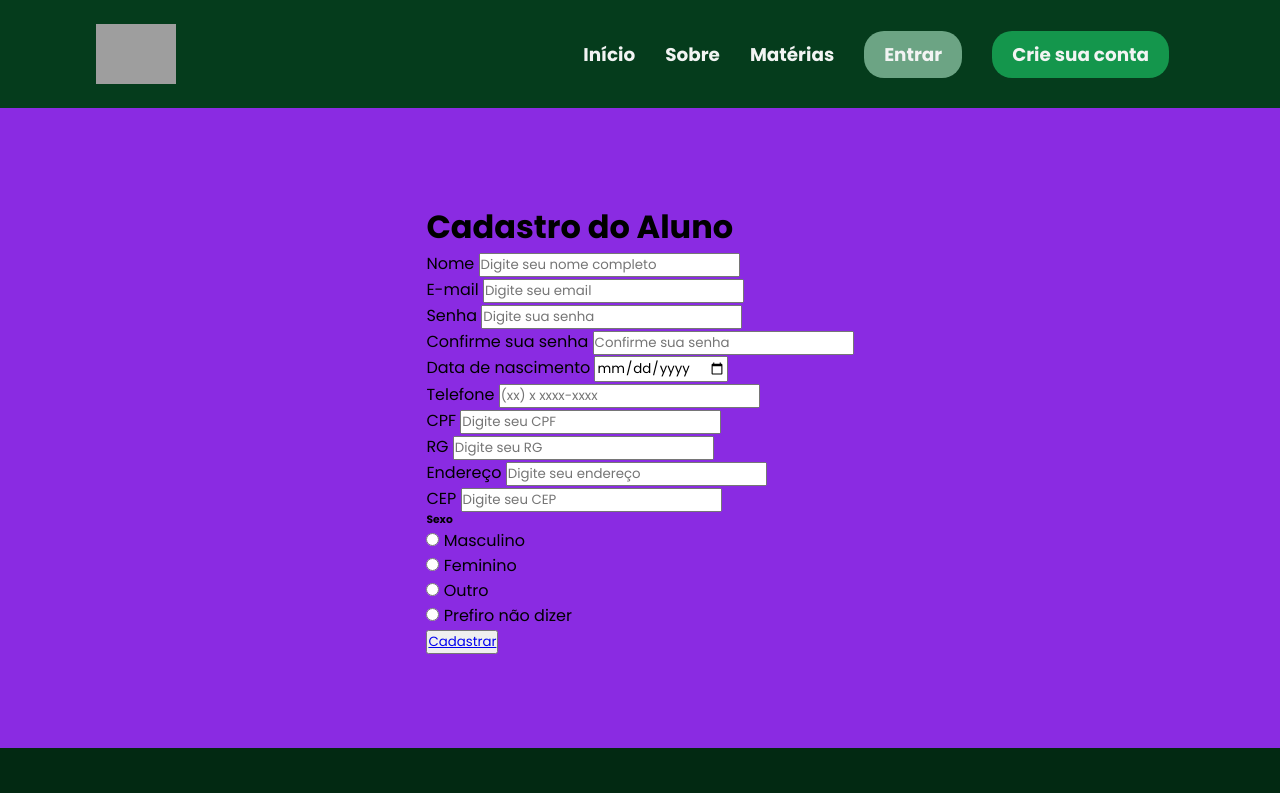
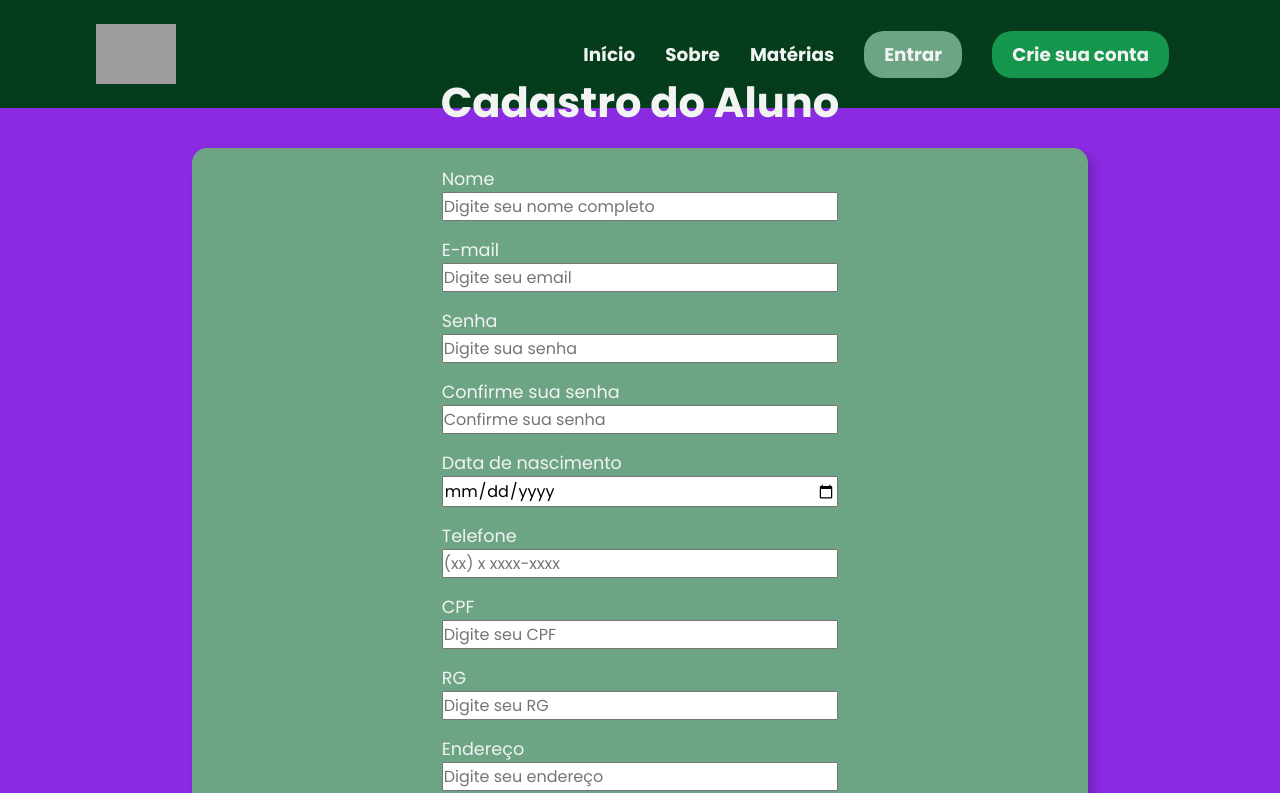
Before and after one commit to joaocuculo/projeto-ravi, a PHP site: page /cadastro-aluno.html in a window 1280 px wide. Shown: the top 793 px of the page. Run offline with PHP 8.4, Linux system fonts and the light colour scheme; some libraries are stand-ins or nearby versions; some web fonts are replaced; grey boxes are pictures that could not be loaded.

Commit message:
arrumando o css do cad aluno

```diff
--- a/assets/css/cadastro-aluno.css
+++ b/assets/css/cadastro-aluno.css
@@ -3,6 +3,57 @@ main {
     align-items: center;
     justify-content: center;
     width: 100%;
-    height: 80vh;
+    height: 100vh;
     background-color: blueviolet;
 }
+
+.container {
+    display: flex;
+    align-items: center;
+    justify-content: center;
+    height: 90vh;
+    width: 70%;
+    background-color: var(--color-secundary);
+    border-radius: 15px;
+    box-shadow: 5px 5px 10px rgba(0, 0, 0, 0.2);
+    padding: 3rem;
+}
+
+form {
+    display: flex;
+    flex-direction: column;
+    align-items: center;
+    justify-content: center;
+}
+
+.form-title {
+    margin-bottom: 2rem;
+    font-size: 1.3rem;
+    color: var(--color-white);
+}
+
+.input-group {
+    display: flex;
+    flex-direction: column;
+}
+
+.input-box {
+    display: flex;
+    flex-direction: column;
+    margin-bottom: 1rem;
+    color: var(--color-white);
+    position: relative;
+}
+
+.input-box label {
+    font-size: 1.1rem;
+}
+
+.input-box input {
+    font-size: 1rem;
+}
+/* parei aqui paizao */
+.sexo-group {
+    display: flex;
+    flex-direction: row;
+}
--- a/cadastro-aluno.html
+++ b/cadastro-aluno.html
@@ -96,6 +96,7 @@
                             <h6>Sexo</h6>
                         </div>
 
+                        <div class="sexo-group">
                             <div class="sexo-input">
                                 <input type="radio" name="sexo" id="masc">
                                 <label for="masc">Masculino</label>
@@ -111,6 +112,7 @@
                             <div class="sexo-input">
                                 <input type="radio" name="sexo" id="none">
                                 <label for="none">Prefiro não dizer</label>
+                            </div>
                         </div>
                     </div>
                 </div>
```
Lines whose indentation alone changed are shown as unchanged.
